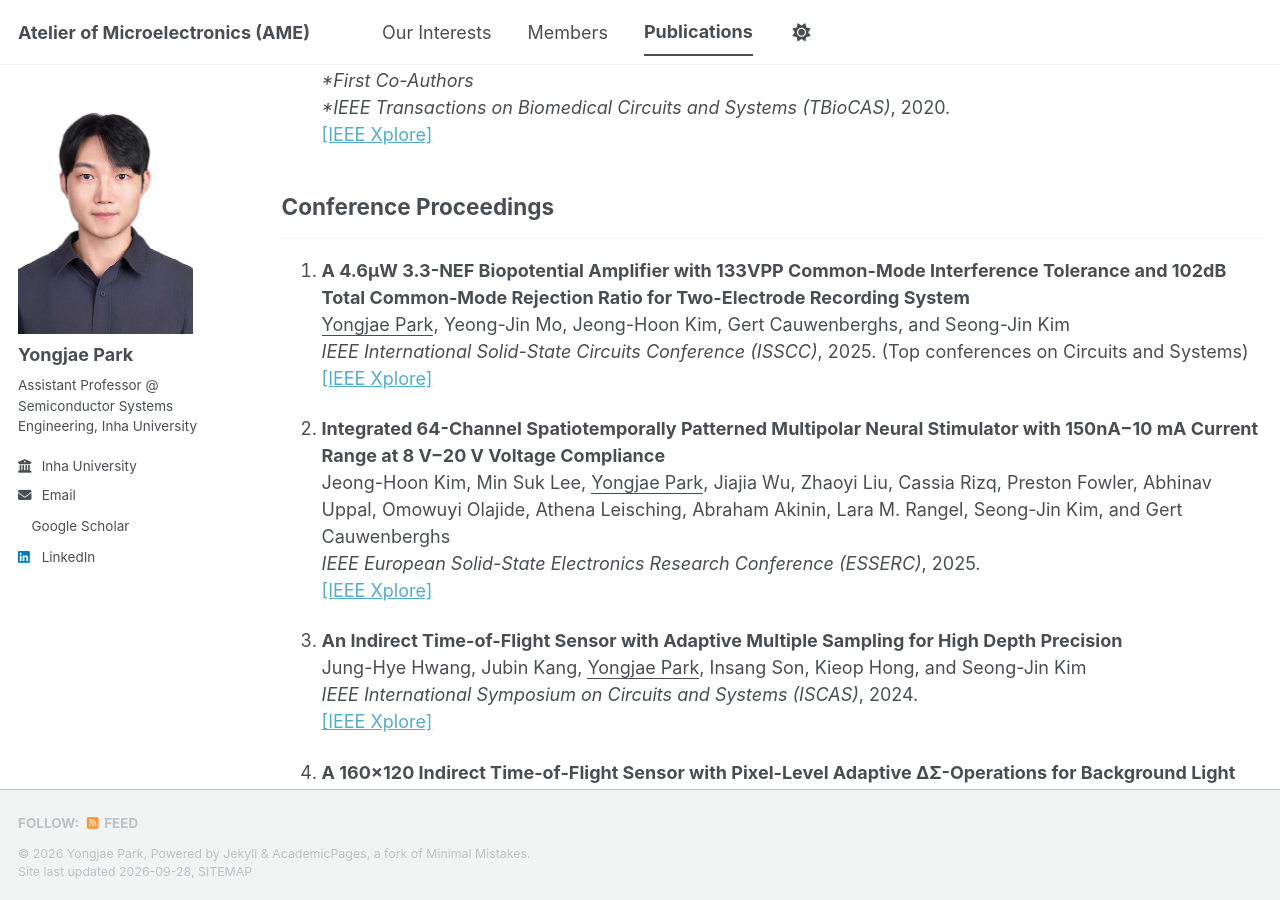
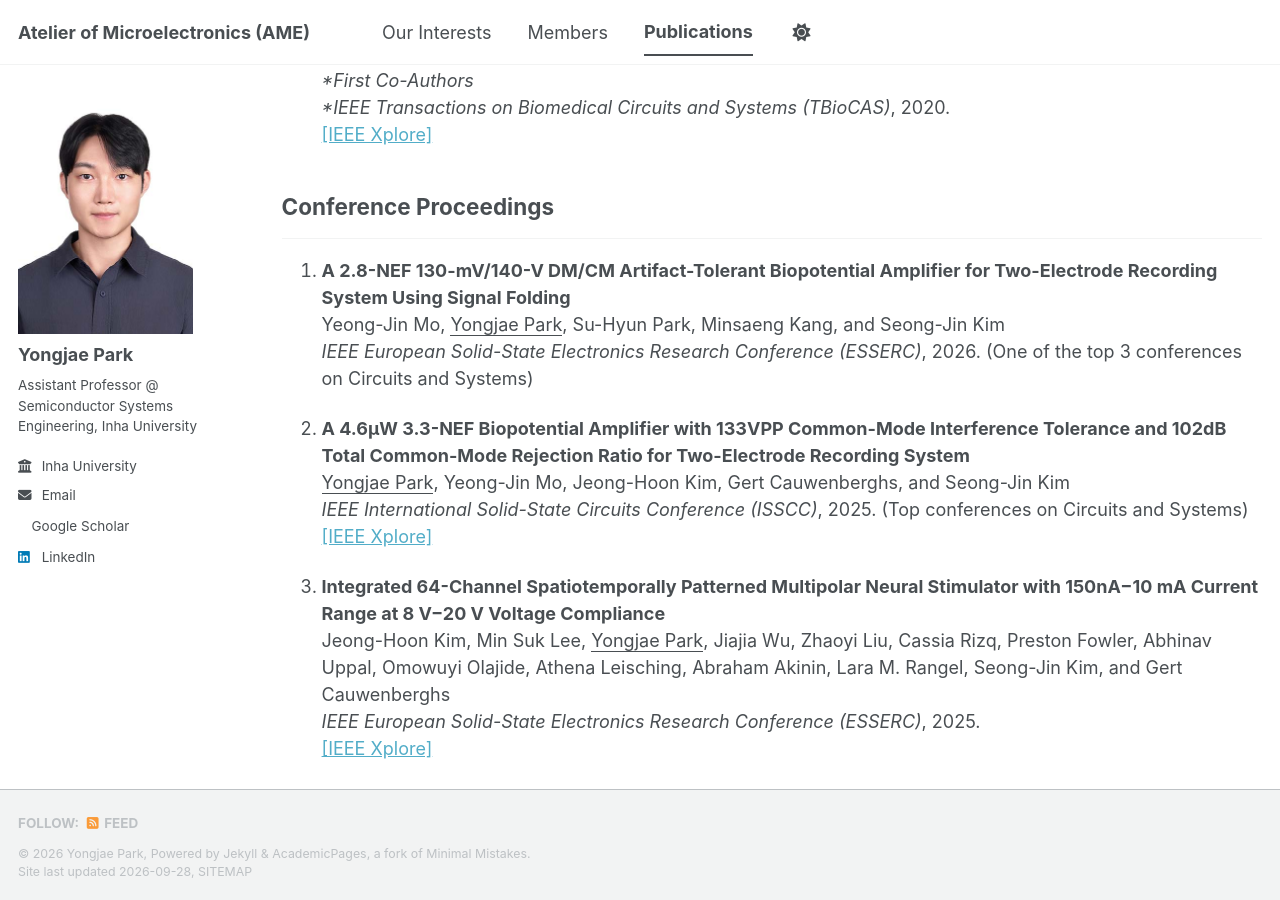
Before and after one commit to yong27park/AME.github.io, a Jekyll site: the page built from _pages/publications.md, in a window 1280 px wide and 900 px high, scrolled down 1678 px. Built offline with Jekyll 4.4.1, drawn with Linux system fonts in a browser that asks for light colours; a style sheet for code colours, icons or effects is not loaded.

Commit message:
Update publications.md

```diff
--- a/_pages/publications.md
+++ b/_pages/publications.md
@@ -60,6 +60,10 @@ author_profile: true
 
 ## Conference Proceedings
 ---
+1. **A 2.8-NEF 130-mV/140-V DM/CM Artifact-Tolerant Biopotential Amplifier for Two-Electrode Recording System Using Signal Folding**
+  Yeong-Jin Mo, <u>Yongjae Park</u>, Su-Hyun Park, Minsaeng Kang, and Seong-Jin Kim<br>
+  *IEEE European Solid-State Electronics Research Conference (ESSERC)*, 2026. (One of the top 3 conferences on Circuits and Systems)<br>
+
 1. **A 4.6μW 3.3-NEF Biopotential Amplifier with 133VPP Common-Mode Interference Tolerance and 102dB Total Common-Mode Rejection Ratio for Two-Electrode Recording System**
   <u>Yongjae Park</u>, Yeong-Jin Mo, Jeong-Hoon Kim, Gert Cauwenberghs, and Seong-Jin Kim<br>
   *IEEE International Solid-State Circuits Conference (ISSCC)*, 2025. (Top conferences on Circuits and Systems)<br> [[IEEE Xplore]](https://ieeexplore.ieee.org/abstract/document/10904621)
```
